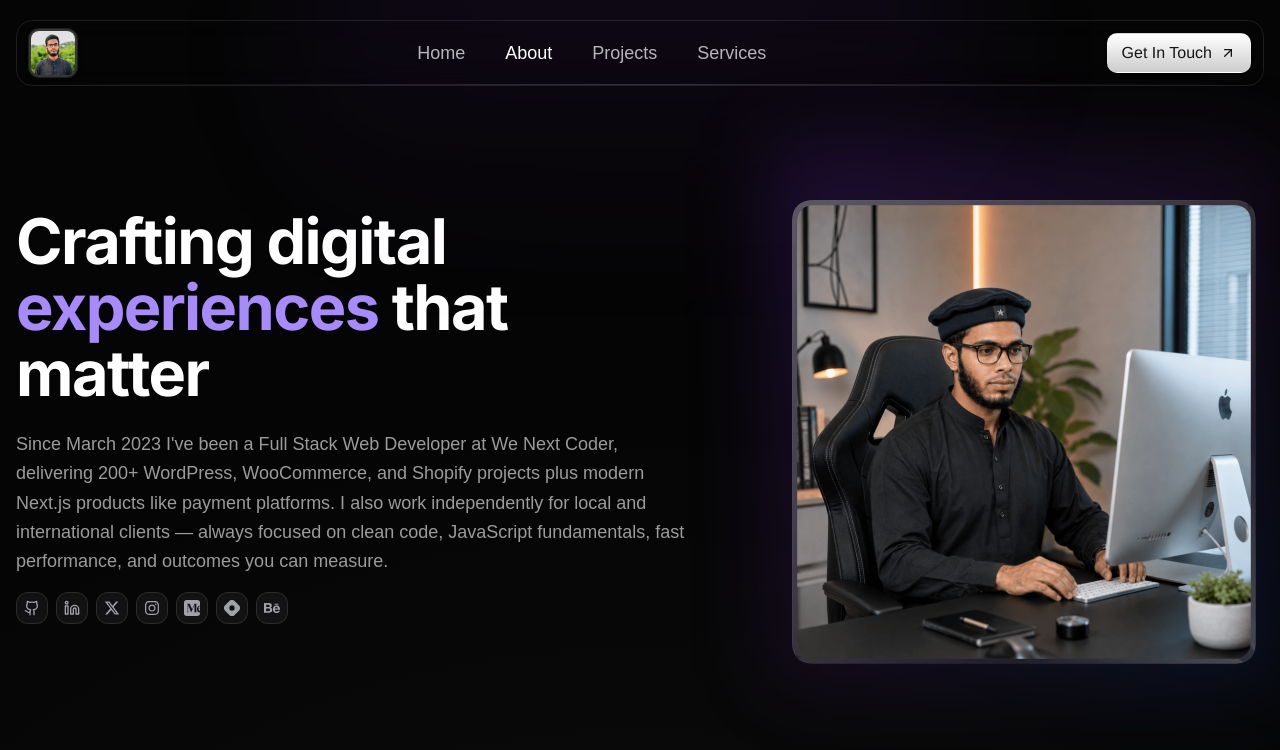
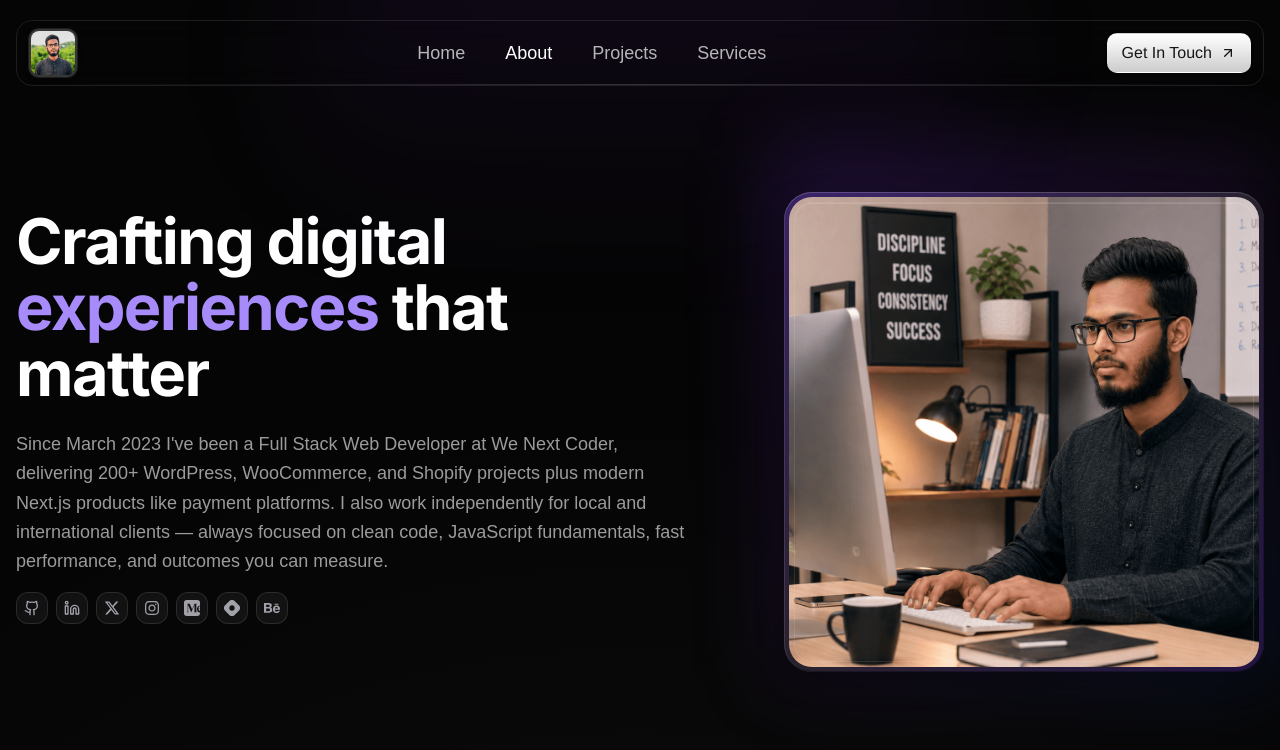
Before and after one commit to sahinpro/Portfolio-by-sahinpro, a Next.js app: page /about in a window 1280 px wide. Shown: the top 750 px of the page. Built offline with nearby package versions, Linux system fonts and the light colour scheme; no server answers; the database is empty; a web font is replaced by a local one.

Commit message:
somee issues arefixed

```diff
--- a/src/app/globals.css
+++ b/src/app/globals.css
@@ -236,6 +236,46 @@
     box-shadow: 0px 12px 24px var(--overlay-white-10);
   }
 
+  .liquid-border-frame {
+    --liquid-width: 5px;
+    --liquid-radius: 1.75rem;
+    position: relative;
+    padding: var(--liquid-width);
+    border-radius: var(--liquid-radius);
+    background: linear-gradient(
+      to bottom right,
+      rgba(139, 92, 246, 0.3),
+      rgba(255, 255, 255, 0.1),
+      rgba(147, 51, 234, 0.2)
+    );
+    backdrop-filter: blur(10px) saturate(1.25);
+    -webkit-backdrop-filter: blur(10px) saturate(1.25);
+    isolation: isolate;
+    box-shadow:
+      inset 0 1px 0 rgba(255, 255, 255, 0.18),
+      inset 1px 0 0 rgba(255, 255, 255, 0.1),
+      inset 0 -1px 0 rgba(0, 0, 0, 0.35),
+      inset -1px 0 0 rgba(0, 0, 0, 0.22),
+      0 10px 28px rgba(0, 0, 0, 0.32);
+  }
+
+  .liquid-border-frame__media {
+    position: relative;
+    overflow: hidden;
+    border-radius: calc(var(--liquid-radius) - var(--liquid-width));
+  }
+
+  .liquid-border-frame__media::after {
+    content: "";
+    position: absolute;
+    inset: var(--liquid-width);
+    border-radius: calc(var(--liquid-radius) - var(--liquid-width) * 2);
+    border: 1px solid rgba(255, 255, 255, 0.1);
+    box-shadow: inset 0 1px 0 rgba(255, 255, 255, 0.14);
+    pointer-events: none;
+    z-index: 4;
+  }
+
   /* Section headings    solid white (gradients reserved for hero only) */
   .section-heading {
     @apply text-white font-semibold;
--- a/src/components/sections/LandscapePageCtaSection.tsx
+++ b/src/components/sections/LandscapePageCtaSection.tsx
@@ -3,8 +3,7 @@ import { motion, useInView } from "framer-motion";
 import type { ReactNode } from "react";
 import { useRef } from "react";
 
-export const CTA_BACKGROUND_IMAGE =
-  "https://images.unsplash.com/photo-1506905925346-21bda4d32df4?w=1600&h=700&fit=crop&q=80";
+export const CTA_BACKGROUND_IMAGE = "/bgcta.avif";
 
 const fadeUp = {
   hidden: { opacity: 0, y: 24 },
--- a/src/views/AboutPage.tsx
+++ b/src/views/AboutPage.tsx
@@ -183,13 +183,14 @@ export const AboutPage = (): JSX.Element => {
 
             <motion.div
               variants={fadeStep}
-              className="relative w-full max-w-sm sm:max-w-md lg:max-w-[420px] xl:max-w-[480px] shrink-0 mx-auto lg:mx-0 lg:pt-8"
+              className="relative w-full max-w-sm sm:max-w-md lg:max-w-[420px] xl:max-w-[480px]  mx-auto lg:mx-0 lg:pt-8 "
             >
               <div
                 className="pointer-events-none absolute -inset-4 rounded-3xl bg-gradient-to-br from-violet-600/20 via-purple-600/10 to-blue-600/15 blur-2xl"
                 aria-hidden
               />
-              <div className="relative aspect-square overflow-hidden rounded-4xl">
+              <div className="liquid-border-frame w-full">
+                <div className="liquid-border-frame__media aspect-square w-full">
                   <PublicImage
                     src={PROFILE_DESK.path}
                     alt={PROFILE_DESK.alt}
@@ -198,6 +199,7 @@ export const AboutPage = (): JSX.Element => {
                     sizes="(max-width: 1024px) 90vw, 480px"
                     className="object-cover object-center"
                   />
+                </div>
               </div>
             </motion.div>
           </div>
```
Also changed, not shown: public/bgcta.avif (added), public/sahin-alam-full-stack-developer.png. Lines whose indentation alone changed are shown as unchanged.
